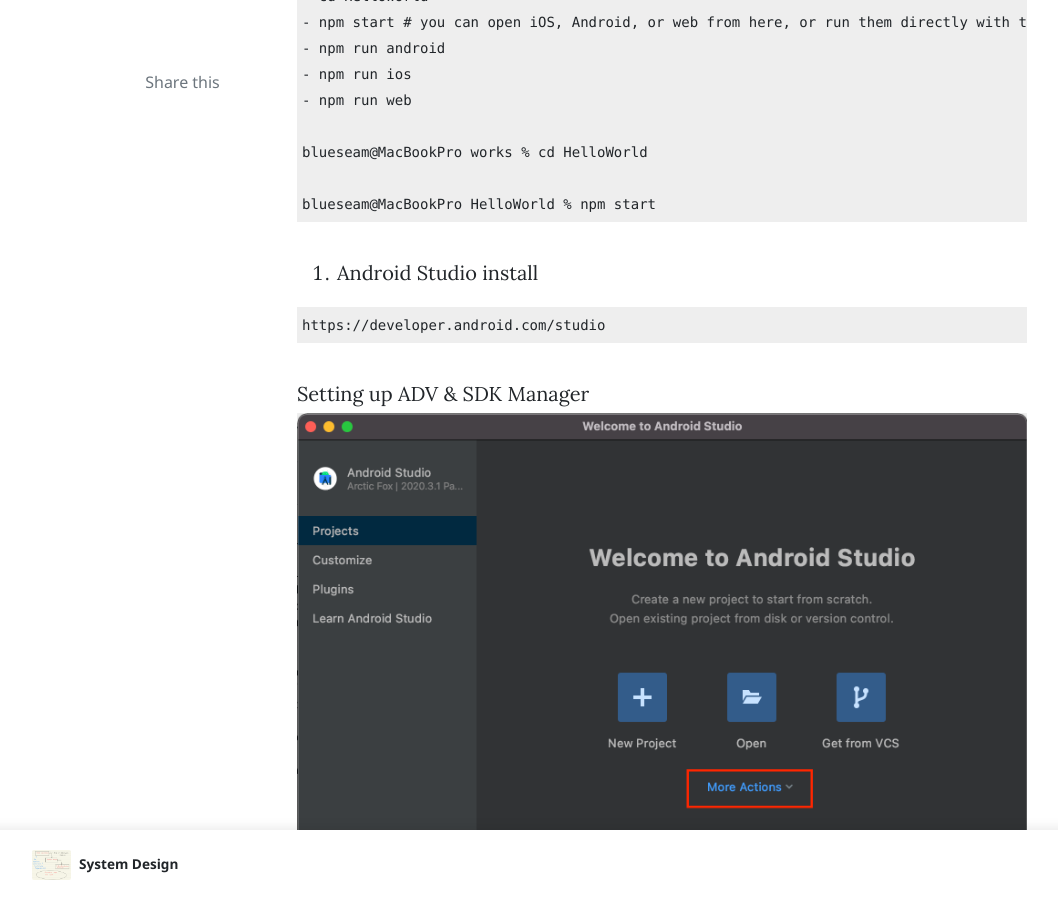
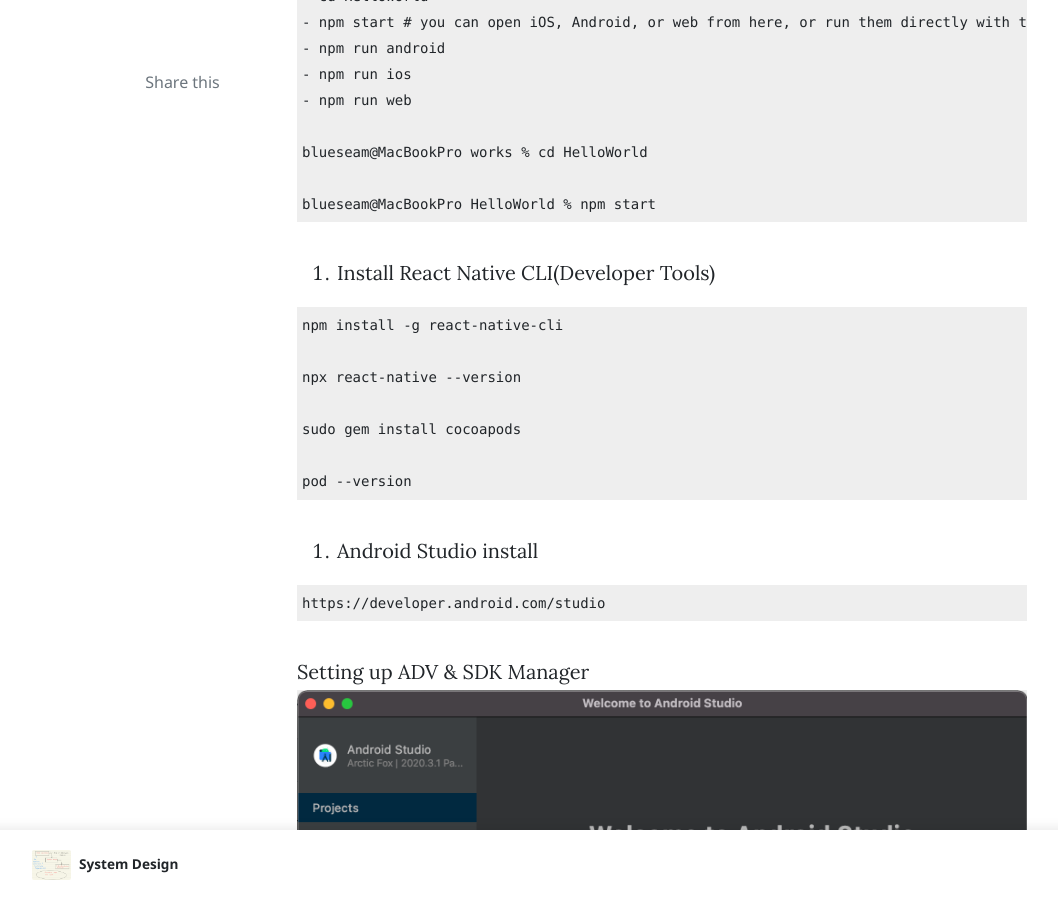
Before and after one commit to blueseam/blueseam.github.io, a Jekyll site: the page built from _posts/2022-01-07-React-Native.md, in a window 1280 px wide and 900 px high, scrolled down 1774 px. Shown: the whole window, without its empty margins (73-1131 px from the left). Built offline with Jekyll 4.4.1, drawn with Linux system fonts in a browser that asks for light colours; nearby versions of some CDN libraries; comment, search, counter and statistics services are not loaded.

Commit message:
Update 2022-01-07-React-Native.md

````diff
--- a/_posts/2022-01-07-React-Native.md
+++ b/_posts/2022-01-07-React-Native.md
@@ -65,6 +65,19 @@
 blueseam@MacBookPro HelloWorld % npm start
 ```
 
+4. Install React Native CLI(Developer Tools)
+
+```
+npm install -g react-native-cli
+
+npx react-native --version
+
+sudo gem install cocoapods
+
+pod --version
+```
+
+
 5. Android Studio install
 
 ```
````
